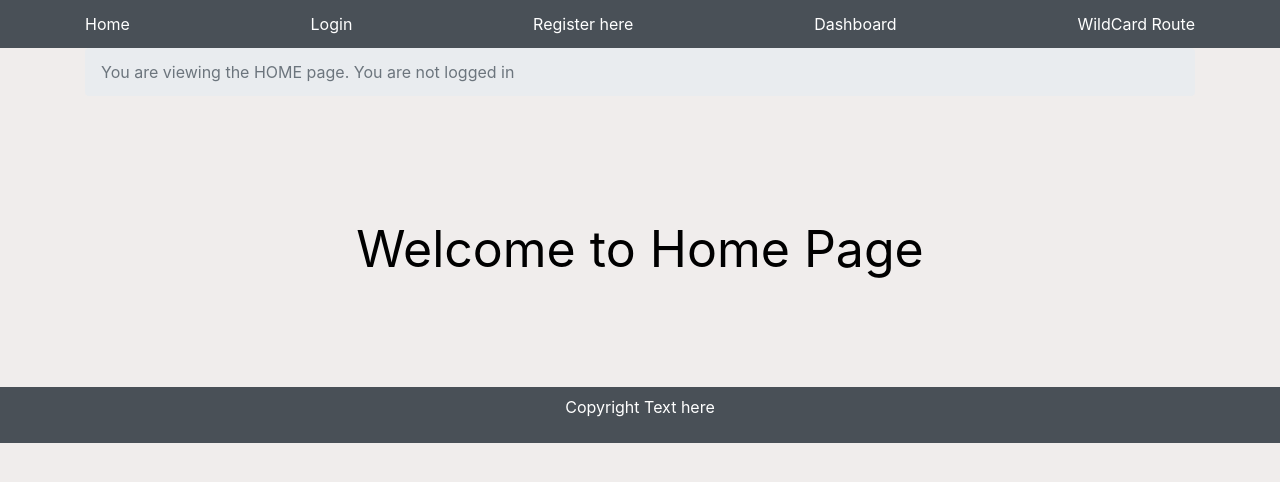
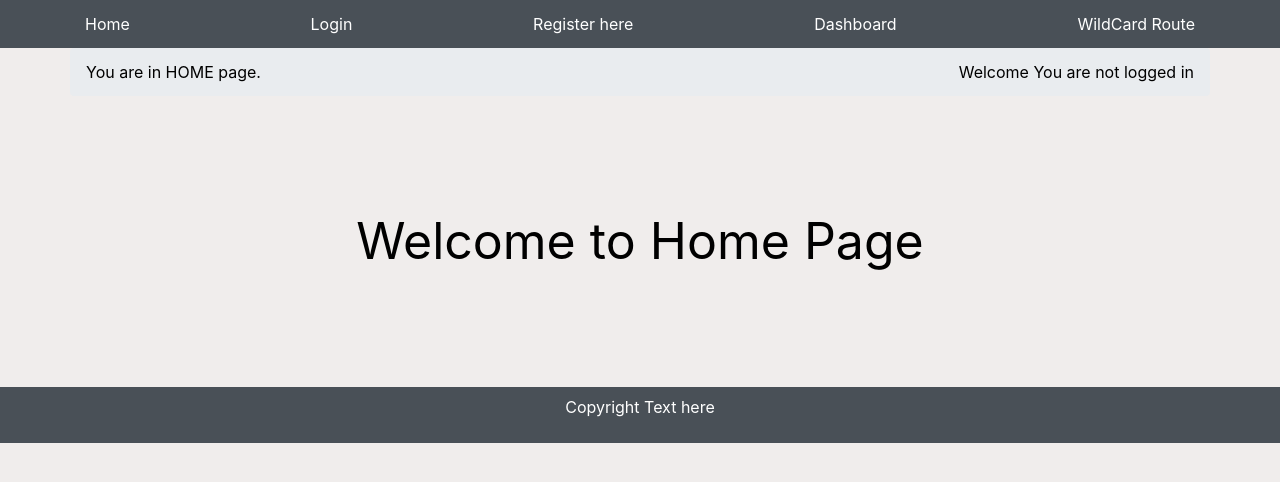
Before and after one commit to gonath222/RoutingUseCase, an Angular app: page / in a window 1280 px wide. Shown: the top 482 px of the page. Built offline with nearby package versions, Linux system fonts and the light colour scheme.

Commit message:
Update app.component.html

```diff
--- a/src/app/app.component.html
+++ b/src/app/app.component.html
@@ -1,11 +1,13 @@
 <app-header-page></app-header-page>
-<div class="container">
-<nav aria-label="breadcrumb">
-    <ol class="breadcrumb">
-      <li class="breadcrumb-item active" aria-current="page">You are viewing the {{currentPage}} page. {{isLoggedin}}</li>
-    </ol>
-  </nav>
+<div class="container breadcrumb d-flex flex-md-row justify-content-between mb-2" >
+  <div class="left">
+You are in {{currentPage}} page.
 </div>
+<div class="right">
+  <span class="text-right">Welcome {{isLoggedin}}</span>
+</div>
+</div>
+<div class="containter mb-2">
 <router-outlet></router-outlet>
-
+</div>
 <app-footer-page></app-footer-page>
```
